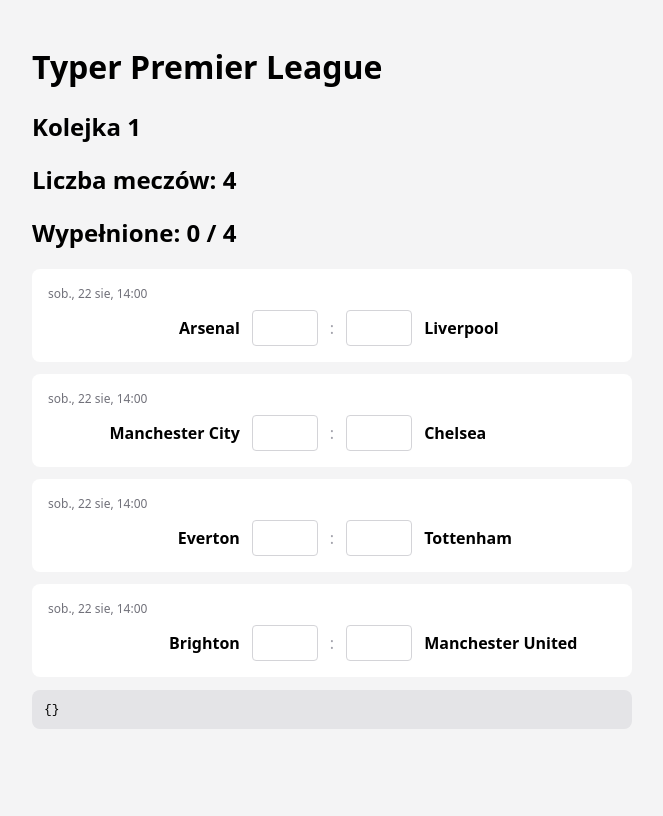
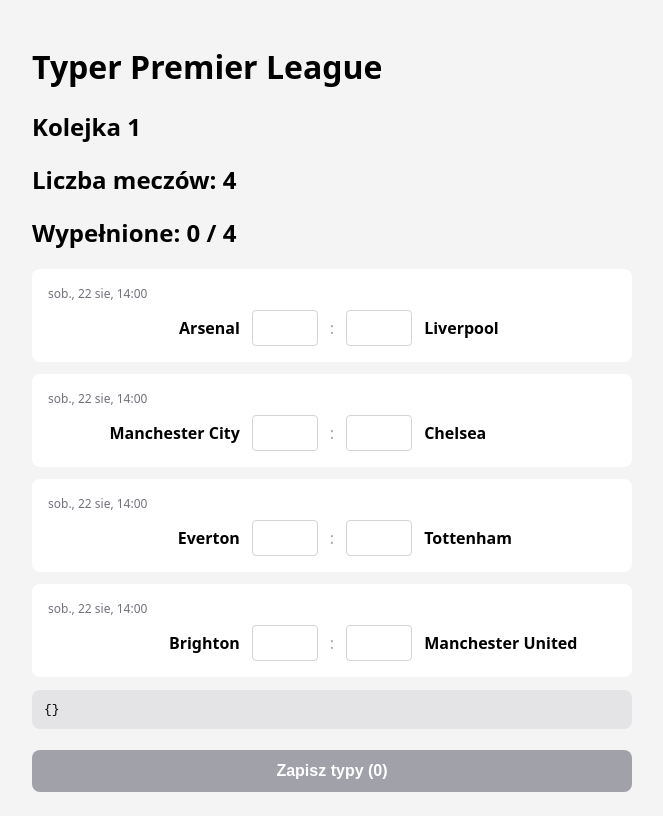
Before and after one commit to PiotrWasik97/pl-typer, a React (Vite) app: page / in a window 1280 px wide. Shown: the whole page, without its empty margins (308-971 px from the left). Built offline with nearby package versions, Linux system fonts and the light colour scheme.

Commit message:
Walidacja typow i przycisk zapisu

```diff
--- a/src/App.tsx
+++ b/src/App.tsx
@@ -2,6 +2,7 @@
 import MatchCard from "./components/MatchCard";
 import { mockMatches } from "./data/mockMatches";
 import type { Prediction } from "./types";
+import { isValidGoals } from "./utils/validation";
 
 const EMPTY_PREDICTION: Prediction = { homeGoals: "", awayGoals: "" };
 
@@ -24,9 +25,26 @@
     }));
   }
 
-  const filledCount = Object.values(predictions).filter(
-    (p) => p.homeGoals !== "" && p.awayGoals !== "",
-  ).length;
+  const completePredictions = Object.entries(predictions)
+    .filter(([, p]) => isValidGoals(p.homeGoals) && isValidGoals(p.awayGoals))
+    .map(([matchId, p]) => ({
+      matchId: Number(matchId),
+      homeGoals: Number(p.homeGoals),
+      awayGoals: Number(p.awayGoals),
+    }));
+
+  const hasErrors = Object.values(predictions).some(
+    (p) =>
+      (p.homeGoals !== "" && !isValidGoals(p.homeGoals)) ||
+      (p.awayGoals !== "" && !isValidGoals(p.awayGoals)),
+  );
+
+  const [savedAt, setSavedAt] = useState<string | null>(null);
+
+  function handleSave() {
+    console.log("Do zapisania:", completePredictions);
+    setSavedAt(new Date().toLocaleTimeString("pl-PL"));
+  }
 
   return (
     <div style={{ maxWidth: 600, margin: "0 auto" }}>
@@ -34,7 +52,7 @@
       <h2>Kolejka 1</h2>
       <h2>Liczba meczów: {mockMatches.length}</h2>
       <h2>
-        Wypełnione: {filledCount} / {mockMatches.length}
+        Wypełnione: {completePredictions.length} / {mockMatches.length}
       </h2>
 
       {mockMatches.map((match) => (
@@ -49,6 +67,32 @@
       <pre style={{ background: "#e4e4e7", padding: 12, borderRadius: 8 }}>
         {JSON.stringify(predictions, null, 2)}
       </pre>
+      <button
+        onClick={handleSave}
+        disabled={completePredictions.length === 0 || hasErrors}
+        style={{
+          width: "100%",
+          padding: 12,
+          fontSize: 16,
+          fontWeight: 600,
+          marginTop: 8,
+          borderRadius: 8,
+          border: "none",
+          background:
+            completePredictions.length === 0 || hasErrors
+              ? "#a1a1aa"
+              : "#16a34a",
+          color: "white",
+          cursor:
+            completePredictions.length === 0 || hasErrors
+              ? "not-allowed"
+              : "pointer",
+        }}
+      >
+        Zapisz typy ({completePredictions.length})
+      </button>
+
+      {savedAt && <p style={{ color: "#16a34a" }}>Zapisano o {savedAt}</p>}
     </div>
   );
 }
--- a/src/components/MatchCard.tsx
+++ b/src/components/MatchCard.tsx
@@ -1,4 +1,5 @@
 import type { Match, Prediction } from "../types";
+import { isValidGoals } from "../utils/validation";
 
 type MatchCardProps = {
   match: Match;
@@ -10,14 +11,16 @@
   ) => void;
 };
 
-const inputStyle = {
+function getInputStyle(hasError: boolean) {
+  return {
     width: 48,
     padding: 8,
     fontSize: 16,
     textAlign: "center" as const,
-  border: "1px solid #d4d4d8",
+    border: hasError ? "2px solid #dc2626" : "1px solid #d4d4d8",
     borderRadius: 4,
   };
+}
 
 function MatchCard({ match, prediction, onPredictionChange }: MatchCardProps) {
   const kickoff = new Date(match.utcDate).toLocaleString("pl-PL", {
@@ -27,6 +30,11 @@
     hour: "2-digit",
     minute: "2-digit",
   });
+
+  const homeError =
+    prediction.homeGoals !== "" && !isValidGoals(prediction.homeGoals);
+  const awayError =
+    prediction.awayGoals !== "" && !isValidGoals(prediction.awayGoals);
 
   return (
     <div
@@ -55,7 +63,7 @@
           type="number"
           min={0}
           max={20}
-          style={inputStyle}
+          style={getInputStyle(homeError)}
           value={prediction.homeGoals}
           onChange={(e) =>
             onPredictionChange(match.id, "homeGoals", e.target.value)
@@ -68,7 +76,7 @@
           type="number"
           min={0}
           max={20}
-          style={inputStyle}
+          style={getInputStyle(awayError)}
           value={prediction.awayGoals}
           onChange={(e) =>
             onPredictionChange(match.id, "awayGoals", e.target.value)
--- /dev/null
+++ b/src/utils/validation.tsx
@@ -0,0 +1,5 @@
+export function isValidGoals(value: string): boolean {
+  if (value === "") return false;
+  const parsed = Number(value);
+  return Number.isInteger(parsed) && parsed >= 0 && parsed <= 20;
+}
```
Lines whose indentation alone changed are shown as unchanged.
